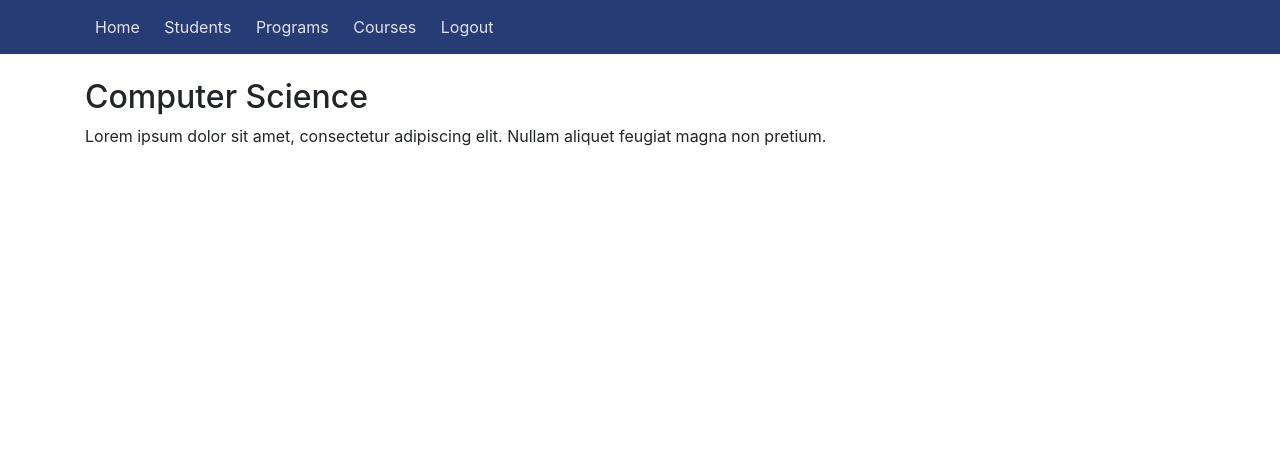
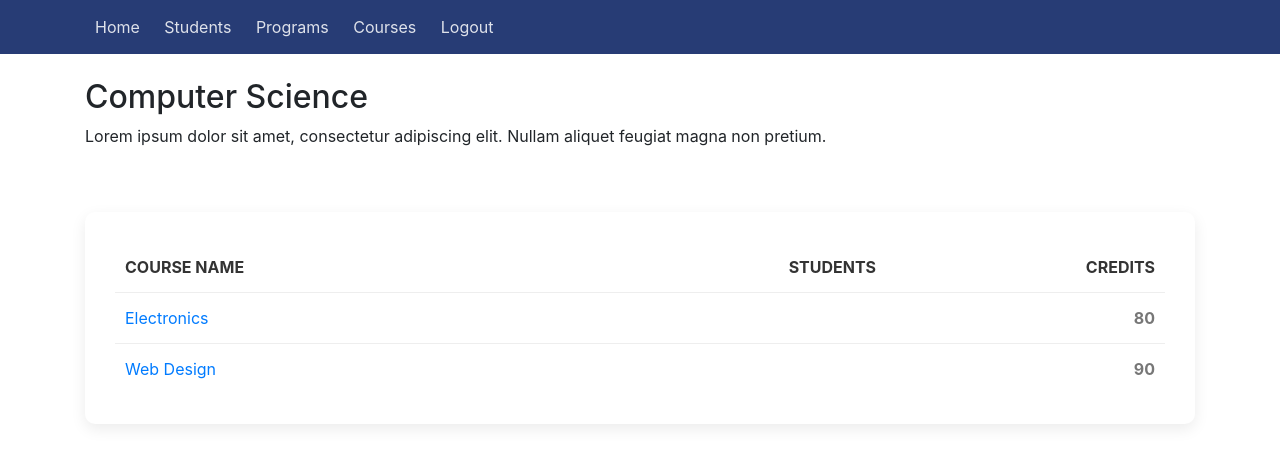
Before and after one commit to urankajtazaj/SEMS, a Django app: page /program/1 in a window 1280 px wide. Shown: the top 465 px of the page. Run offline with Django 3.2, Linux system fonts and the light colour scheme; data comes from the database, SQL or seed files in the repository; both versions use the stored data as it was after the commit; some libraries are stand-ins or nearby versions.

Commit message:
Program Detail

```diff
--- a/sems/models.py
+++ b/sems/models.py
@@ -18,7 +18,7 @@ class Course(models.Model):
     credits = models.IntegerField(null=True, default=0)
 
     def __str__(self):
-        return self.name + ' - ' + self.program.name
+        return self.name
 
 
 class State(models.Model):
--- a/sems/static/css/main.css
+++ b/sems/static/css/main.css
@@ -25,7 +25,7 @@ nav a:hover {
 .shadow-box {
     box-shadow: 0 5px 15px rgba(0,0,0,0.08);
     background-color: #fff;
-    padding: 20px;
+    padding: 30px;
     border-radius: 10px;
 }
 
@@ -68,8 +68,27 @@ th {
     align-items: center;
     flex-direction: column;
     width: 200px;
-    height: 220px;
-    border: 1px solid #eee;
+    max-height: 150px;
+    min-height: 150px;
+    border: 1px solid #f2f2f2;
+    border-radius: 5px;
+    background-color: #fff;
+    padding: 10px;
+    text-align: center;
+    border: 2px solid #eceff9;
+    transition: 250ms ease;
+}
+
+.box {
+    color: #6681cc;
+    text-transform: uppercase;
+    font-weight: bold;
+}
+
+.box:hover {
+    text-decoration: none;
+    border-color: #d9e0f2;
+    background-color: #f2f4f9;
 }
 
 .btn {
--- a/sems/templates/program_single.html
+++ b/sems/templates/program_single.html
@@ -3,4 +3,23 @@
 {% block content %}
 <h2>{{ program.name }}</h2>
 <p>{{ program.summary }}</p>
+<br/><br/>
+<div class="shadow-box">
+    <table>
+        <thead>
+            <tr>
+                <th>Course name</th>
+                <th class="text-right">Students</th>
+                <th class="text-right">Credits</th>
+            </tr>
+        </thead>
+    {% for course in courses %}
+        <tr>
+            <td><a href="{{ course.pk }}">{{ course }}</a></td>
+            <td></td>
+            <td class="text-right"><b>{{ course.credits }}</b></td>
+        </tr>
+    {% endfor %}
+    </table>
+</div>
 {% endblock %}
--- a/sems/templates/programs_list.html
+++ b/sems/templates/programs_list.html
@@ -2,13 +2,19 @@
 
 
 {% block content %}
+<div class="shadow-box">
 {% if programs %}
     {% for p in programs %}
     <a href="{% url 'program_single' pk=p.pk %}" class="box">
         {{ p }}
     </a>
     {% endfor %}
+    <br/><br/><br/>
+    <!--<div class="text-right">-->
+        <a href="#" class="btn btn-primary">Add New</a>
+    <!--</div>-->
 {% else %}
 <p>There are no programs available</p>
 {% endif %}
+</div>
 {% endblock %}
--- a/sems/views.py
+++ b/sems/views.py
@@ -13,10 +13,12 @@ def programs_view(request):
 
 def program_detail(request, pk):
     program = Program.objects.get(pk=pk)
+    courses = Course.objects.filter(program_id=pk)
+    students = Student.objects.filter()
     return render(
         request,
         'program_single.html',
-        context = {'program': program},
+        context = {'program': program, 'courses': courses},
     )
 
 def students_view(request):
```
Also changed, not shown: db.sqlite3.
